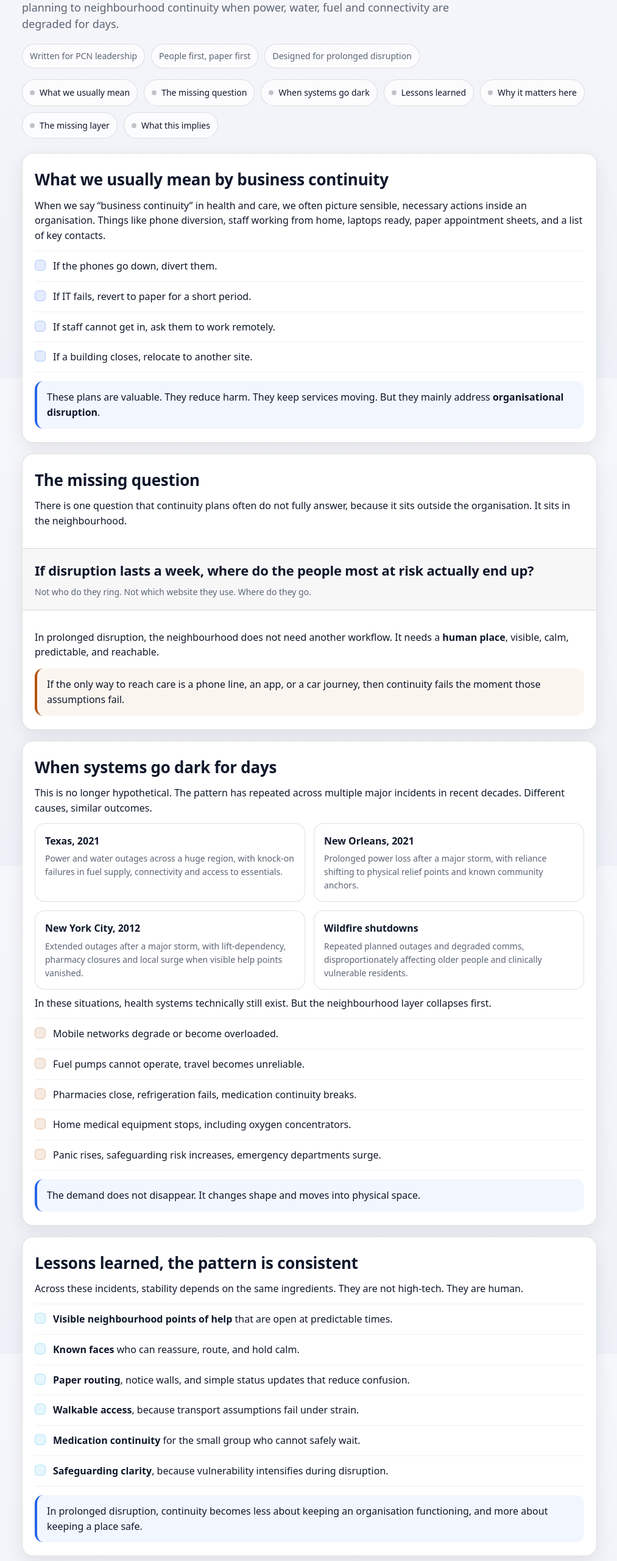
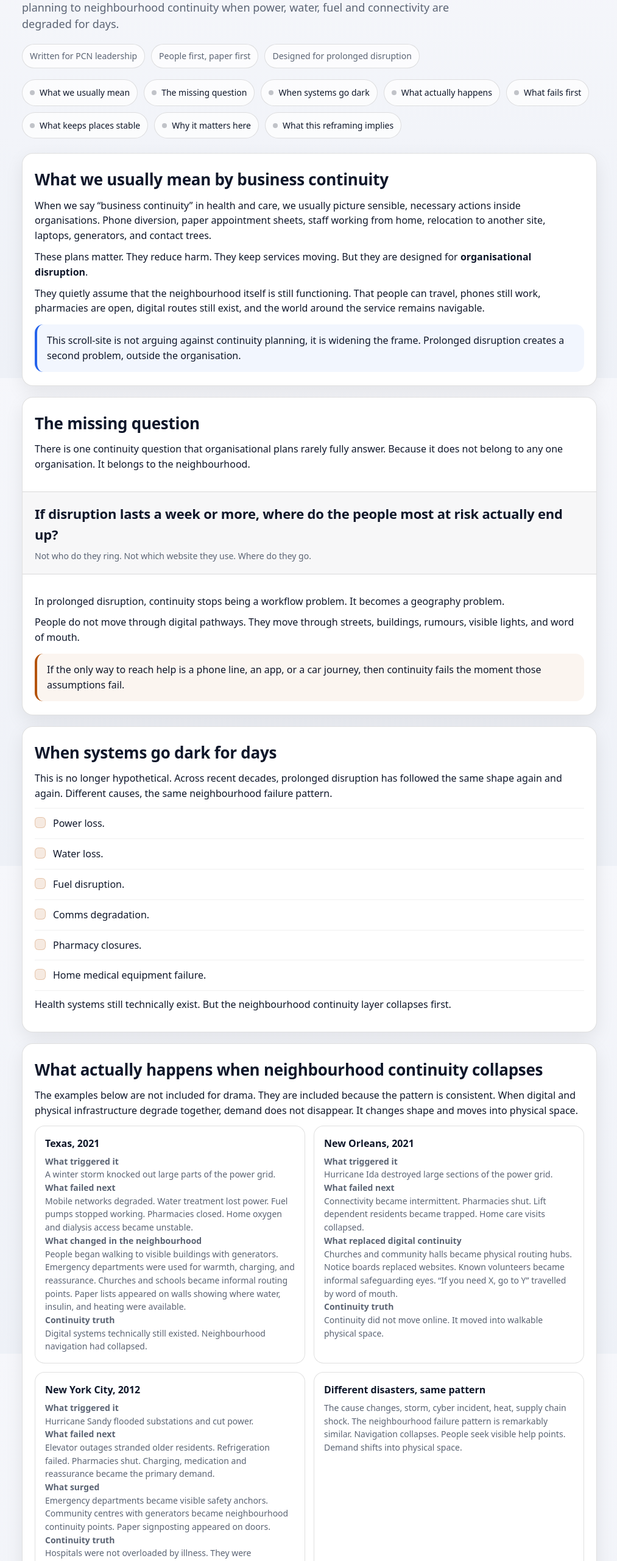
Before and after one commit to Marcovanbd1/Business-Continuity-Planning, a plain HTML site: page index.html in a window 1280 px wide. Shown: the part 180-2740 px from the top of the page at 61% size, without its empty margins (132-1145 px from the left). Drawn offline with Linux system fonts and the light colour scheme.

Commit message:
Update index.html

```diff
--- a/index.html
+++ b/index.html
@@ -256,10 +256,11 @@
         <a href="#what-we-mean"><span class="navdot"></span>What we usually mean</a>
         <a href="#missing-question"><span class="navdot"></span>The missing question</a>
         <a href="#when-it-goes-dark"><span class="navdot"></span>When systems go dark</a>
-        <a href="#lessons"><span class="navdot"></span>Lessons learned</a>
+        <a href="#what-happens"><span class="navdot"></span>What actually happens</a>
+        <a href="#what-fails"><span class="navdot"></span>What fails first</a>
+        <a href="#what-works"><span class="navdot"></span>What keeps places stable</a>
         <a href="#why-here"><span class="navdot"></span>Why it matters here</a>
-        <a href="#missing-layer"><span class="navdot"></span>The missing layer</a>
-        <a href="#what-next"><span class="navdot"></span>What this implies</a>
+        <a href="#what-next"><span class="navdot"></span>What this reframing implies</a>
       </nav>
     </header>
 
@@ -267,19 +268,23 @@
       <div class="inner">
         <h2>What we usually mean by business continuity</h2>
         <p>
-          When we say “business continuity” in health and care, we often picture sensible, necessary actions inside an organisation.
-          Things like phone diversion, staff working from home, laptops ready, paper appointment sheets, and a list of key contacts.
+          When we say “business continuity” in health and care, we usually picture sensible, necessary actions inside organisations.
+          Phone diversion, paper appointment sheets, staff working from home, relocation to another site, laptops, generators, and contact trees.
         </p>
 
-        <ul class="list" aria-label="Common continuity actions">
-          <li><span class="tick"></span><div>If the phones go down, divert them.</div></li>
-          <li><span class="tick"></span><div>If IT fails, revert to paper for a short period.</div></li>
-          <li><span class="tick"></span><div>If staff cannot get in, ask them to work remotely.</div></li>
-          <li><span class="tick"></span><div>If a building closes, relocate to another site.</div></li>
-        </ul>
+        <p>
+          These plans matter. They reduce harm. They keep services moving.
+          But they are designed for <strong>organisational disruption</strong>.
+        </p>
+
+        <p>
+          They quietly assume that the neighbourhood itself is still functioning.
+          That people can travel, phones still work, pharmacies are open, digital routes still exist, and the world around the service remains navigable.
+        </p>
 
         <div class="callout">
-          These plans are valuable. They reduce harm. They keep services moving. But they mainly address <strong>organisational disruption</strong>.
+          This scroll-site is not arguing against continuity planning, it is widening the frame.
+          Prolonged disruption creates a second problem, outside the organisation.
         </div>
       </div>
     </section>
@@ -288,24 +293,29 @@
       <div class="inner">
         <h2>The missing question</h2>
         <p>
-          There is one question that continuity plans often do not fully answer, because it sits outside the organisation.
-          It sits in the neighbourhood.
+          There is one continuity question that organisational plans rarely fully answer.
+          Because it does not belong to any one organisation.
+          It belongs to the neighbourhood.
         </p>
       </div>
 
       <div class="quote">
-        <p><strong>If disruption lasts a week, where do the people most at risk actually end up?</strong></p>
+        <p><strong>If disruption lasts a week or more, where do the people most at risk actually end up?</strong></p>
         <div class="attribution">Not who do they ring. Not which website they use. Where do they go.</div>
       </div>
 
       <div class="inner">
         <p>
-          In prolonged disruption, the neighbourhood does not need another workflow.
-          It needs a <strong>human place</strong>, visible, calm, predictable, and reachable.
+          In prolonged disruption, continuity stops being a workflow problem.
+          It becomes a geography problem.
+        </p>
+        <p>
+          People do not move through digital pathways.
+          They move through streets, buildings, rumours, visible lights, and word of mouth.
         </p>
 
         <div class="callout danger">
-          If the only way to reach care is a phone line, an app, or a car journey, then continuity fails the moment those assumptions fail.
+          If the only way to reach help is a phone line, an app, or a car journey, then continuity fails the moment those assumptions fail.
         </div>
       </div>
     </section>
@@ -314,40 +324,90 @@
       <div class="inner">
         <h2>When systems go dark for days</h2>
         <p>
-          This is no longer hypothetical. The pattern has repeated across multiple major incidents in recent decades.
-          Different causes, similar outcomes.
+          This is no longer hypothetical.
+          Across recent decades, prolonged disruption has followed the same shape again and again.
+          Different causes, the same neighbourhood failure pattern.
+        </p>
+
+        <ul class="list" aria-label="Common failure pattern">
+          <li><span class="tick warn"></span><div>Power loss.</div></li>
+          <li><span class="tick warn"></span><div>Water loss.</div></li>
+          <li><span class="tick warn"></span><div>Fuel disruption.</div></li>
+          <li><span class="tick warn"></span><div>Comms degradation.</div></li>
+          <li><span class="tick warn"></span><div>Pharmacy closures.</div></li>
+          <li><span class="tick warn"></span><div>Home medical equipment failure.</div></li>
+        </ul>
+
+        <p>
+          Health systems still technically exist.
+          But the neighbourhood continuity layer collapses first.
+        </p>
+      </div>
+    </section>
+
+    <section id="what-happens" class="card">
+      <div class="inner">
+        <h2>What actually happens when neighbourhood continuity collapses</h2>
+        <p>
+          The examples below are not included for drama.
+          They are included because the pattern is consistent.
+          When digital and physical infrastructure degrade together, demand does not disappear.
+          It changes shape and moves into physical space.
         </p>
 
         <div class="grid">
           <div class="mini">
             <h3>Texas, 2021</h3>
-            <p>Power and water outages across a huge region, with knock-on failures in fuel supply, connectivity and access to essentials.</p>
+            <p><strong>What triggered it</strong><br> A winter storm knocked out large parts of the power grid.</p>
+            <p><strong>What failed next</strong><br> Mobile networks degraded. Water treatment lost power. Fuel pumps stopped working. Pharmacies closed. Home oxygen and dialysis access became unstable.</p>
+            <p><strong>What changed in the neighbourhood</strong><br> People began walking to visible buildings with generators. Emergency departments were used for warmth, charging, and reassurance. Churches and schools became informal routing points. Paper lists appeared on walls showing where water, insulin, and heating were available.</p>
+            <p><strong>Continuity truth</strong><br> Digital systems technically still existed. Neighbourhood navigation had collapsed.</p>
           </div>
+
           <div class="mini">
             <h3>New Orleans, 2021</h3>
-            <p>Prolonged power loss after a major storm, with reliance shifting to physical relief points and known community anchors.</p>
+            <p><strong>What triggered it</strong><br> Hurricane Ida destroyed large sections of the power grid.</p>
+            <p><strong>What failed next</strong><br> Connectivity became intermittent. Pharmacies shut. Lift dependent residents became trapped. Home care visits collapsed.</p>
+            <p><strong>What replaced digital continuity</strong><br> Churches and community halls became physical routing hubs. Notice boards replaced websites. Known volunteers became informal safeguarding eyes. “If you need X, go to Y” travelled by word of mouth.</p>
+            <p><strong>Continuity truth</strong><br> Continuity did not move online. It moved into walkable physical space.</p>
           </div>
+
           <div class="mini">
             <h3>New York City, 2012</h3>
-            <p>Extended outages after a major storm, with lift-dependency, pharmacy closures and local surge when visible help points vanished.</p>
+            <p><strong>What triggered it</strong><br> Hurricane Sandy flooded substations and cut power.</p>
+            <p><strong>What failed next</strong><br> Elevator outages stranded older residents. Refrigeration failed. Pharmacies shut. Charging, medication and reassurance became the primary demand.</p>
+            <p><strong>What surged</strong><br> Emergency departments became visible safety anchors. Community centres with generators became neighbourhood continuity points. Paper signposting appeared on doors.</p>
+            <p><strong>Continuity truth</strong><br> Hospitals were not overloaded by illness. They were overloaded by continuity collapse.</p>
           </div>
+
           <div class="mini">
-            <h3>Wildfire shutdowns</h3>
-            <p>Repeated planned outages and degraded comms, disproportionately affecting older people and clinically vulnerable residents.</p>
+            <h3>Different disasters, same pattern</h3>
+            <p>
+              The cause changes, storm, cyber incident, heat, supply chain shock.
+              The neighbourhood failure pattern is remarkably similar.
+              Navigation collapses.
+              People seek visible help points.
+              Demand shifts into physical space.
+            </p>
           </div>
         </div>
 
-        <p>
-          In these situations, health systems technically still exist.
-          But the neighbourhood layer collapses first.
-        </p>
+        <div class="callout">
+          Different disasters. Same neighbourhood failure pattern.
+        </div>
+      </div>
+    </section>
 
+    <section id="what-fails" class="card">
+      <div class="inner">
+        <h2>What fails first</h2>
         <ul class="list" aria-label="What fails first">
           <li><span class="tick warn"></span><div>Mobile networks degrade or become overloaded.</div></li>
           <li><span class="tick warn"></span><div>Fuel pumps cannot operate, travel becomes unreliable.</div></li>
           <li><span class="tick warn"></span><div>Pharmacies close, refrigeration fails, medication continuity breaks.</div></li>
           <li><span class="tick warn"></span><div>Home medical equipment stops, including oxygen concentrators.</div></li>
-          <li><span class="tick warn"></span><div>Panic rises, safeguarding risk increases, emergency departments surge.</div></li>
+          <li><span class="tick warn"></span><div>Safeguarding risk intensifies during disruption.</div></li>
+          <li><span class="tick warn"></span><div>Emergency departments surge as visible safety anchors.</div></li>
         </ul>
 
         <div class="callout">
@@ -356,12 +416,12 @@
       </div>
     </section>
 
-    <section id="lessons" class="card">
+    <section id="what-works" class="card">
       <div class="inner">
-        <h2>Lessons learned, the pattern is consistent</h2>
+        <h2>What keeps places stable</h2>
         <p>
           Across these incidents, stability depends on the same ingredients.
-          They are not high-tech. They are human.
+          They are not high tech. They are human.
         </p>
 
         <ul class="list" aria-label="What works">
@@ -383,79 +443,37 @@
       <div class="inner">
         <h2>Why this matters for Weymouth and Portland</h2>
         <p>
-          Prolonged disruption is a modern infrastructure reality.
+          Modern disruption is not rare.
           Heat, storms, cyber incidents, supply chain shocks and fuel constraints produce the same stress pattern.
         </p>
         <p>
-          Our continuity plans already cover many internal scenarios well. What they do not yet fully provide is a
-          <strong>neighbourhood continuity layer</strong>, a way to keep care visible and coherent when digital assumptions fail.
+          Our continuity plans already cover many internal scenarios well.
+          What they do not yet fully provide is a way to keep <strong>care visible, navigable, and reassuring at neighbourhood level</strong> when digital assumptions fail.
         </p>
 
         <div class="callout danger">
-          Without visible local continuity points, the system creates a vacuum.
-          People fill vacuums with panic, rumour, and emergency attendance.
-        </div>
-      </div>
-    </section>
-
-    <section id="missing-layer" class="card">
-      <div class="inner">
-        <h2>The missing layer, and the common misunderstanding</h2>
-        <p>
-          It is tempting to hear this and conclude: “Fine, let’s make each GP surgery a two-week island.”
-          GP surgeries are absolutely part of the answer.
-          But they cannot carry the whole answer on their own.
-        </p>
-
-        <div class="callout">
-          <strong>GP surgeries are the front doors of neighbourhood care.</strong><br>
-          But front doors alone do not make a neighbourhood system.<br>
-          Without a shared hearth, each surgery becomes an isolated island.<br>
-          Resilience becomes fragmentation.
-        </div>
-
-        <p>
-          What is missing is not just resilient buildings.
-          It is a <strong>shared neighbourhood nervous system</strong>, a way to hold continuity memory, coordinate scarce resources,
-          keep safeguarding escalation coherent, and support outposts to operate as one mesh.
-        </p>
-
-        <div class="quote">
-          <p><strong>Continuity is not just about systems. It is about where people end up, who they see, and whether care still feels present.</strong></p>
-          <div class="attribution">A network of doors needs a hearth, or it becomes a set of disconnected islands.</div>
+          When visible continuity collapses, the system creates a vacuum.
+          Vacuums fill with panic, rumour, and emergency attendance.
         </div>
       </div>
     </section>
 
     <section id="what-next" class="card">
       <div class="inner">
-        <h2>What this implies, in practice</h2>
+        <h2>What this reframing implies</h2>
         <p>
-          A neighbourhood continuity layer has two parts:
+          Continuity is not just about keeping systems running.
+          It is about where people end up, who they see, whether help still feels present,
+          whether safeguarding remains coherent, and whether navigation remains calm and human.
         </p>
 
-        <ul class="list" aria-label="Two parts of the layer">
-          <li><span class="tick"></span><div><strong>Neighbourhood outposts</strong>, walkable points of help (often GP surgeries, sometimes other trusted buildings), lightly equipped for paper-first routing, reassurance, and safeguarding escalation.</div></li>
-          <li><span class="tick"></span><div><strong>A coordinating hearth</strong>, a single place that holds the offline continuity spine, coordinates situational updates, supports outposts, and keeps the mesh coherent.</div></li>
-        </ul>
-
-        <div class="callout">
-          The purpose is simple: keep the basics of safe routing, continuity, and calm available locally, even when the neighbourhood is under strain.
+        <div class="quote">
+          <p><strong>This scroll-site is not a solution. It is a reframing.</strong></p>
+          <div class="attribution">From organisational continuity to neighbourhood continuity. From internal workflows to lived geography. From systems staying online to places staying safe.</div>
         </div>
 
-        <p>
-          If this framing makes sense, it naturally leads to the right next questions:
-        </p>
-
-        <ul class="list" aria-label="Next questions">
-          <li><span class="tick warn"></span><div><strong>Which buildings are our best outposts</strong> by geography, trust, access and safety?</div></li>
-          <li><span class="tick warn"></span><div><strong>Where does the coordinating hearth sit</strong>, so the outposts operate as a system?</div></li>
-          <li><span class="tick warn"></span><div><strong>Who stewards the layer</strong> day to day, so it stays alive in normal times and is ready in disruption?</div></li>
-          <li><span class="tick warn"></span><div><strong>What is the lawful minimum information</strong> required for continuity when systems are down?</div></li>
-        </ul>
-
         <div class="footer">
-          <div><strong>Note:</strong> This scroll-site is intentionally written to reframe continuity planning from organisational disruption to neighbourhood continuity. It is a starting point for leadership discussion and design.</div>
+          <div><strong>Note:</strong> This scroll-site is intentionally written to reframe continuity planning from organisational disruption to neighbourhood continuity. It is a starting point for leadership discussion.</div>
         </div>
       </div>
     </section>
```
